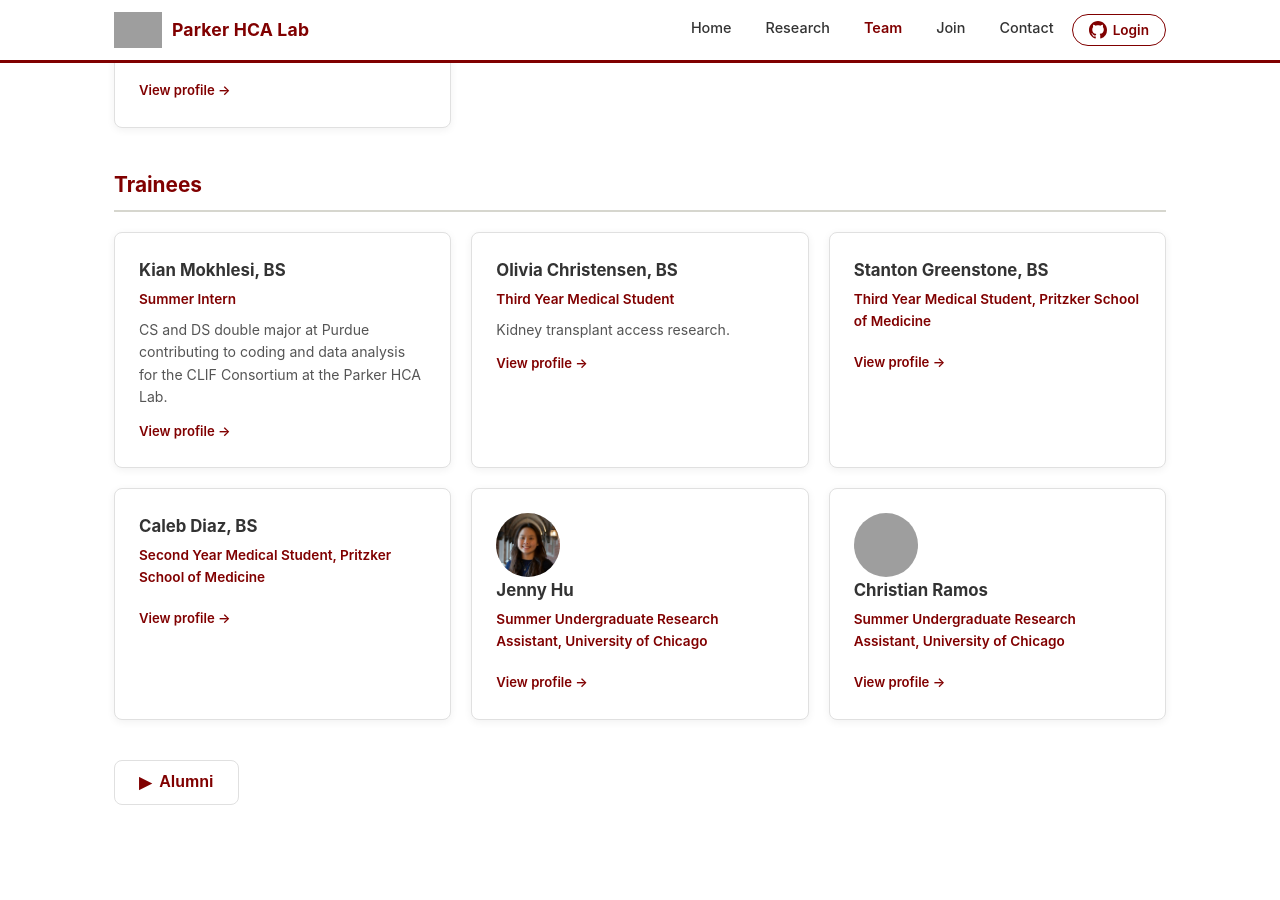
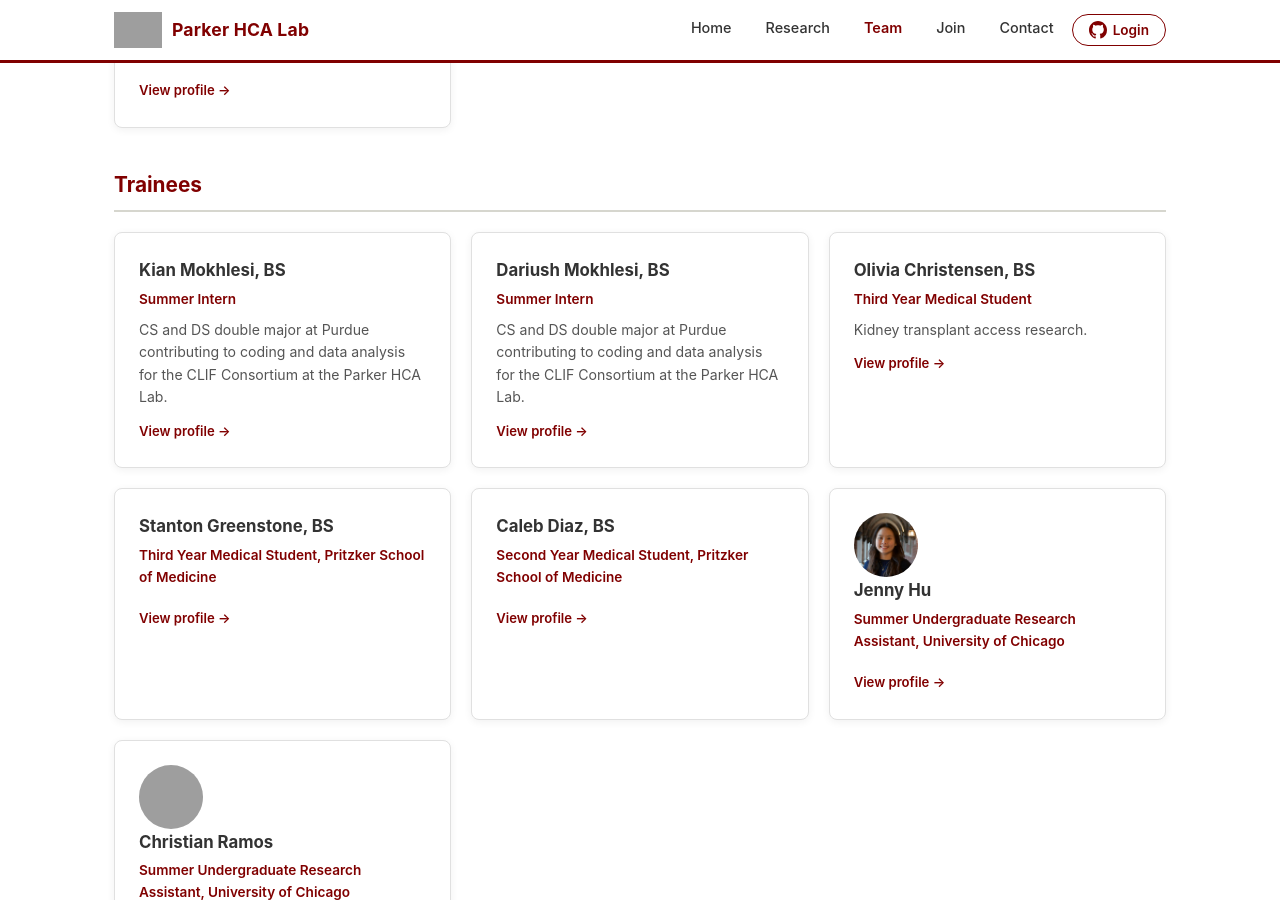
Before and after one commit to Healthcare-Allocation-Lab/healthcare-allocation-lab.github.io, a Jekyll site: the page built from team.html, in a window 1280 px wide and 900 px high, scrolled down 1738 px. Built offline with Jekyll 4.4.1, drawn with Linux system fonts in a browser that asks for light colours; grey boxes are pictures that could not be loaded.

Commit message:
Update team.yml

```diff
--- a/_data/team.yml
+++ b/_data/team.yml
@@ -74,6 +74,11 @@
     role: "Summer Intern"
     description: "CS and DS double major at Purdue contributing to coding and data analysis for the CLIF Consortium at the Parker HCA Lab."
     slug: "kian-mokhlesi"
+
+  - name: "Dariush Mokhlesi, BS"
+    role: "Summer Intern"
+    description: "CS and DS double major at Purdue contributing to coding and data analysis for the CLIF Consortium at the Parker HCA Lab."
+    slug: "dariush-mokhlesi"
 
   - name: "Olivia Christensen, BS"
     role: "Third Year Medical Student"
```
